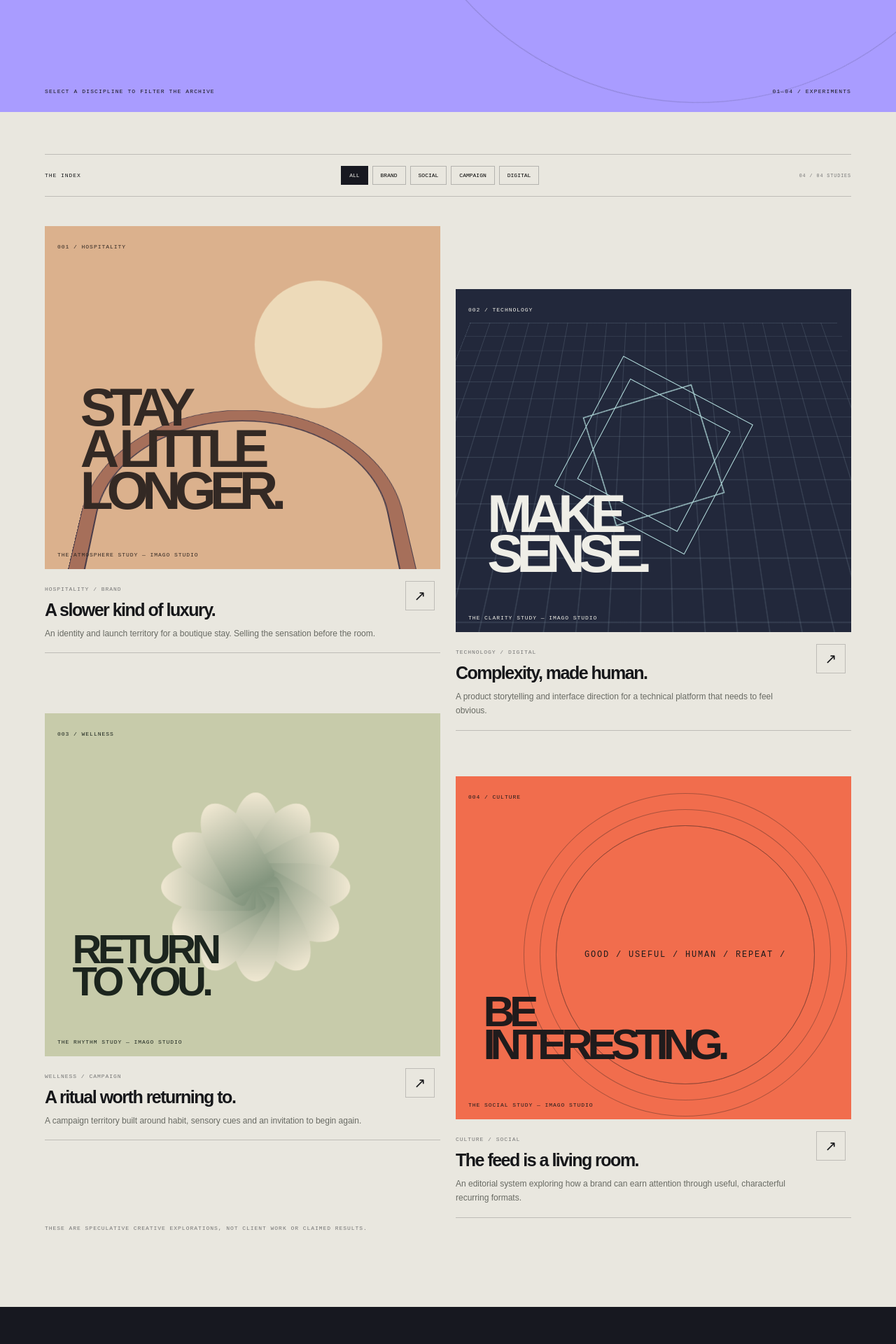
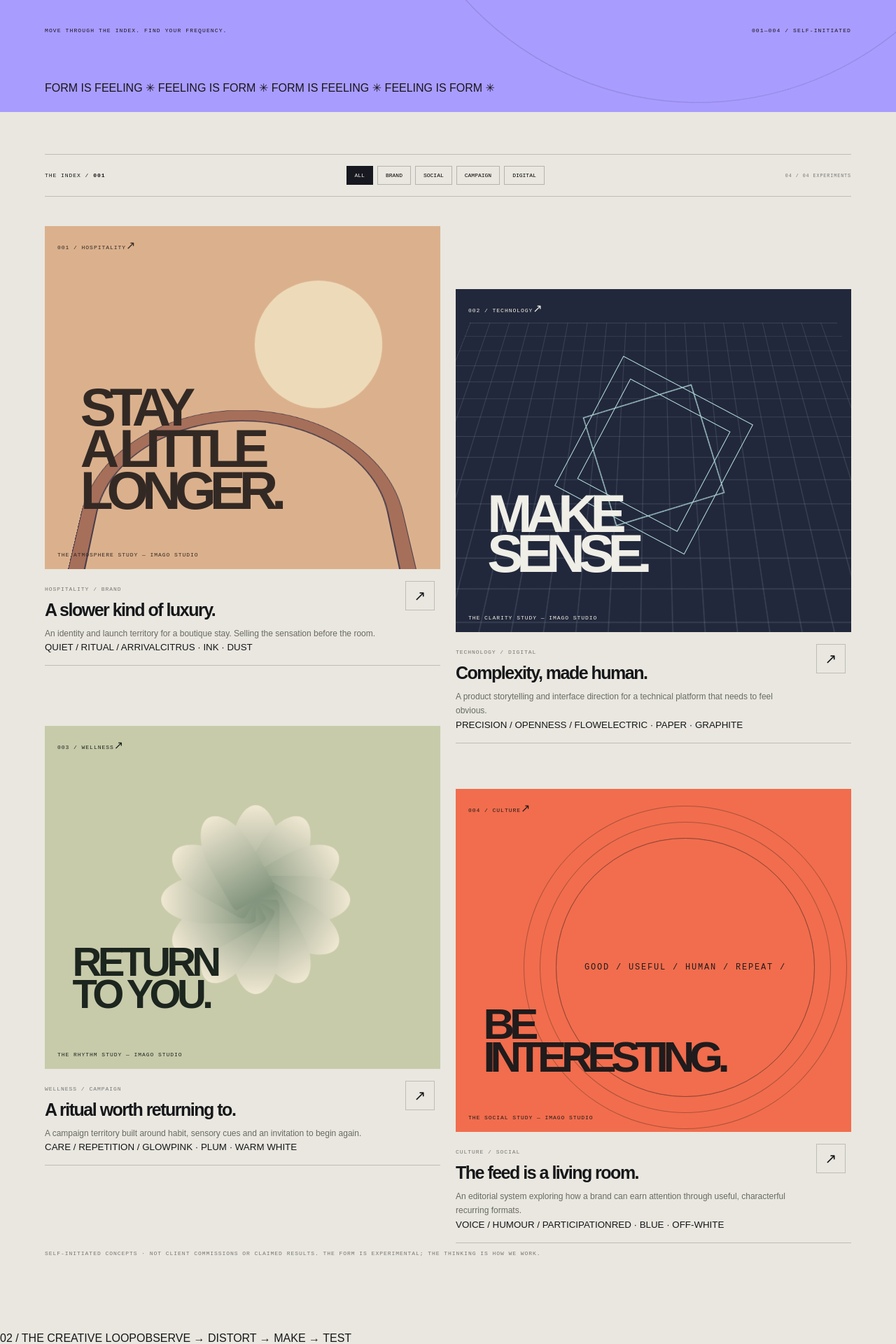
Before and after one commit to Romil-imago/imago, a Next.js app: page /work in a window 1280 px wide. Shown: the part 640-2560 px from the top of the page at 70% size. Built offline with nearby package versions, Linux system fonts and the light colour scheme; no server answers.

Commit message:
Expand concept archive into kinetic editorial experience

```diff
--- a/app/work/page.tsx
+++ b/app/work/page.tsx
@@ -3,12 +3,13 @@ import Link from "next/link";
 import {useState} from "react";
 import {SiteHeader} from "@/app/components/SiteHeader";
 const items=[
-{n:"001",sector:"HOSPITALITY",filter:"BRAND",name:"A slower kind of luxury.",note:"An identity and launch territory for a boutique stay. Selling the sensation before the room.",kind:"THE ATMOSPHERE STUDY",style:"wk-sunset"},
-{n:"002",sector:"TECHNOLOGY",filter:"DIGITAL",name:"Complexity, made human.",note:"A product storytelling and interface direction for a technical platform that needs to feel obvious.",kind:"THE CLARITY STUDY",style:"wk-grid"},
-{n:"003",sector:"WELLNESS",filter:"CAMPAIGN",name:"A ritual worth returning to.",note:"A campaign territory built around habit, sensory cues and an invitation to begin again.",kind:"THE RHYTHM STUDY",style:"wk-bloom"},
-{n:"004",sector:"CULTURE",filter:"SOCIAL",name:"The feed is a living room.",note:"An editorial system exploring how a brand can earn attention through useful, characterful recurring formats.",kind:"THE SOCIAL STUDY",style:"wk-type"}
-];
-export default function WorkPage(){const[filter,setFilter]=useState("ALL");const shown=items.filter(x=>filter==="ALL"||x.filter===filter);return <><SiteHeader/><main className="wk-page"><section className="wk-intro"><div className="wk-intro-meta"><span>IMAGO / CONCEPT ARCHIVE</span><span>VOL. 01 — 2026</span></div><div className="wk-intro-title"><div className="wk-motif"><i/><i/><i/><i/></div><h1>Ideas have<br/>many <em>lives.</em></h1><p>A living archive of territories, experiments and possible directions. Not a wall of logos. A window into how we think.</p></div><div className="wk-intro-bottom"><span>SELECT A DISCIPLINE TO FILTER THE ARCHIVE</span><span>01—04 / EXPERIMENTS</span></div></section>
-<section className="wk-archive"><div className="wk-filter"><span>THE INDEX</span><div>{["ALL","BRAND","SOCIAL","CAMPAIGN","DIGITAL"].map(f=><button key={f} onClick={()=>setFilter(f)} className={filter===f?"active":""}>{f}</button>)}</div><small>{shown.length.toString().padStart(2,"0")} / {items.length.toString().padStart(2,"0")} STUDIES</small></div>
-<div className="wk-gallery">{shown.map((it,i)=><article className={`wk-card ${it.style}`} key={it.n}><div className="wk-art"><span className="wk-art-label">{it.n} / {it.sector}</span>{it.style==="wk-sunset"&&<><div className="wk-sunset-disc"/><div className="wk-sunset-arch"/><b>STAY<br/>A LITTLE<br/>LONGER.</b></>}{it.style==="wk-grid"&&<><div className="wk-data-grid"/><div className="wk-wire-cube"><i/><i/><i/></div><b>MAKE<br/>SENSE.</b></>}{it.style==="wk-bloom"&&<><div className="wk-petals">{Array.from({length:12},(_,j)=><i key={j}/>)}</div><b>RETURN<br/>TO YOU.</b></>}{it.style==="wk-type"&&<><div className="wk-type-spiral">GOOD / USEFUL / HUMAN / REPEAT /</div><b>BE<br/>INTERESTING.</b></>}<span className="wk-art-foot">{it.kind} — IMAGO STUDIO</span></div><div className="wk-card-copy"><div><span>{it.sector} / {it.filter}</span><h2>{it.name}</h2><p>{it.note}</p></div><Link href="/growth" aria-label={"Discuss "+it.name}>↗</Link></div></article>)}</div><p className="wk-disclaimer">THESE ARE SPECULATIVE CREATIVE EXPLORATIONS, NOT CLIENT WORK OR CLAIMED RESULTS.</p></section>
+{n:"001",sector:"HOSPITALITY",filter:"BRAND",name:"A slower kind of luxury.",note:"An identity and launch territory for a boutique stay. Selling the sensation before the room.",kind:"THE ATMOSPHERE STUDY",style:"wk-sunset",signal:"QUIET / RITUAL / ARRIVAL",palette:"CITRUS · INK · DUST"},
+{n:"002",sector:"TECHNOLOGY",filter:"DIGITAL",name:"Complexity, made human.",note:"A product storytelling and interface direction for a technical platform that needs to feel obvious.",kind:"THE CLARITY STUDY",style:"wk-grid",signal:"PRECISION / OPENNESS / FLOW",palette:"ELECTRIC · PAPER · GRAPHITE"},
+{n:"003",sector:"WELLNESS",filter:"CAMPAIGN",name:"A ritual worth returning to.",note:"A campaign territory built around habit, sensory cues and an invitation to begin again.",kind:"THE RHYTHM STUDY",style:"wk-bloom",signal:"CARE / REPETITION / GLOW",palette:"PINK · PLUM · WARM WHITE"},
+{n:"004",sector:"CULTURE",filter:"SOCIAL",name:"The feed is a living room.",note:"An editorial system exploring how a brand can earn attention through useful, characterful recurring formats.",kind:"THE SOCIAL STUDY",style:"wk-type",signal:"VOICE / HUMOUR / PARTICIPATION",palette:"RED · BLUE · OFF-WHITE"}];
+export default function WorkPage(){const[filter,setFilter]=useState("ALL"),[focus,setFocus]=useState("001");const shown=items.filter(x=>filter==="ALL"||x.filter===filter);return <><SiteHeader/><main className="wk-page">
+<section className="wk-intro"><div className="wk-intro-meta"><span>IMAGO / OPEN EXPERIMENTS</span><span>VOL. 01 — 2026</span></div><div className="wk-intro-title"><div className="wk-motif"><i/><i/><i/><i/></div><h1>Ideas are<br/>not <em>static.</em></h1><p>Four fictional briefs. Four different worlds. A glimpse at the thinking, art direction and systems we bring to a real challenge.</p></div><div className="wk-intro-bottom"><span>MOVE THROUGH THE INDEX. FIND YOUR FREQUENCY.</span><span>001—004 / SELF-INITIATED</span></div><div className="wk-intro-marquee" aria-hidden="true"><span>FORM IS FEELING ✳ FEELING IS FORM ✳ FORM IS FEELING ✳ FEELING IS FORM ✳</span></div></section>
+<section className="wk-archive"><div className="wk-filter"><span>THE INDEX / <b>{focus}</b></span><div>{["ALL","BRAND","SOCIAL","CAMPAIGN","DIGITAL"].map(f=><button key={f} onClick={()=>setFilter(f)} className={filter===f?"active":""}>{f}</button>)}</div><small>{shown.length.toString().padStart(2,"0")} / 04 EXPERIMENTS</small></div>
+<div className="wk-gallery">{shown.map((it,i)=><article className={`wk-card ${it.style} ${focus===it.n?"wk-card-focus":""}`} key={it.n} onMouseEnter={()=>setFocus(it.n)} onFocus={()=>setFocus(it.n)} tabIndex={0}><div className="wk-art"><span className="wk-art-label">{it.n} / {it.sector}</span>{it.style==="wk-sunset"&&<><div className="wk-sunset-disc"/><div className="wk-sunset-arch"/><b>STAY<br/>A LITTLE<br/>LONGER.</b></>}{it.style==="wk-grid"&&<><div className="wk-data-grid"/><div className="wk-wire-cube"><i/><i/><i/></div><b>MAKE<br/>SENSE.</b></>}{it.style==="wk-bloom"&&<><div className="wk-petals">{Array.from({length:12},(_,j)=><i key={j}/>)}</div><b>RETURN<br/>TO YOU.</b></>}{it.style==="wk-type"&&<><div className="wk-type-spiral">GOOD / USEFUL / HUMAN / REPEAT /</div><b>BE<br/>INTERESTING.</b></>}<span className="wk-art-foot">{it.kind} — IMAGO STUDIO</span><span className="wk-art-index">↗</span></div><div className="wk-card-copy"><div><span>{it.sector} / {it.filter}</span><h2>{it.name}</h2><p>{it.note}</p><div className="wk-card-meta"><small>{it.signal}</small><small>{it.palette}</small></div></div><Link href="/growth" aria-label={"Discuss "+it.name}>↗</Link></div></article>)}</div><p className="wk-disclaimer">SELF-INITIATED CONCEPTS · NOT CLIENT COMMISSIONS OR CLAIMED RESULTS. THE FORM IS EXPERIMENTAL; THE THINKING IS HOW WE WORK.</p></section>
+<section className="wk-lab"><div className="wk-lab-head"><span>02 / THE CREATIVE LOOP</span><span>OBSERVE → DISTORT → MAKE → TEST</span></div><div className="wk-lab-grid"><div className="wk-lab-graphic"><div className="wk-lab-ring r1"/><div className="wk-lab-ring r2"/><div className="wk-lab-ring r3"/><b>IDEA<br/>IN<br/>MOTION</b><span>NO STRAIGHT LINES.</span></div><div className="wk-lab-copy"><span>OUR WORK DOESN’T START WITH A TEMPLATE.</span><h2>It starts with<br/><em>a point of view.</em></h2><p>We look for the tension in a brief: what is expected, what is missing, what could be made unmistakably yours. Then we give that thought a visual, verbal and experiential world.</p><div className="wk-loop-list"><span><b>01</b> Find the friction</span><span><b>02</b> Invent a territory</span><span><b>03</b> Build the language</span><span><b>04</b> Make it move</span></div><Link href="/services">EXPLORE THE PRACTICE ↗</Link></div></div></section>
 <section className="wk-invite"><span>THE NEXT STUDY COULD BE YOURS.</span><h2>Bring us a<br/><em>good question.</em></h2><Link href="/growth">START A BRIEF ↗</Link></section></main></>}
```
